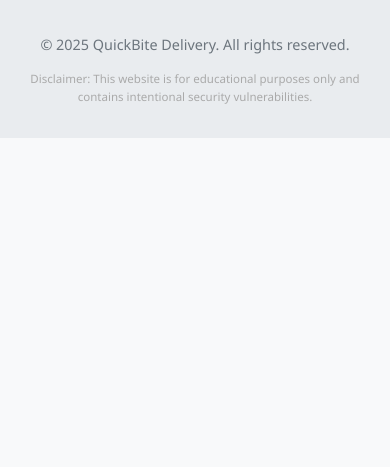
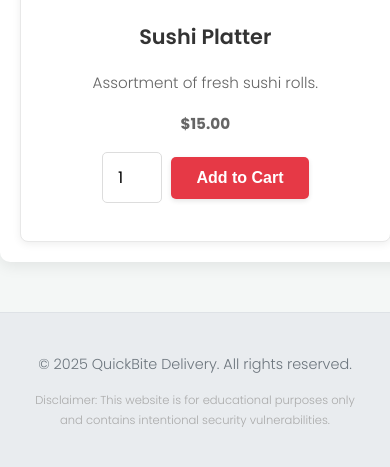
Before and after one commit to AnthonyMuncherz/AppsDelivery, a PHP site: the page made by index.php in a window 390 px wide. Shown: the part 2193-2660 px from the top of the page. Before the commit the page ends 2331 px from the top, so only its background shows below. Run offline with PHP 8.4, Linux system fonts and the light colour scheme; data comes from the database, SQL or seed files in the repository; both versions use the stored data as it was after the commit.

Commit message:
Enhance table responsiveness and styling across multiple pages, including admin, cart, checkout, and order details. Implement fade-in animation for product cards on the homepage and update CSS for improved aesthetics and usability.

```diff
--- a/admin.php
+++ b/admin.php
@@ -101,6 +101,7 @@ $page_title = "Admin Panel - QuickBite Delivery";
             <?php if (empty($orders) && !$error_message): ?>
                 <p>No orders found.</p>
             <?php elseif (!empty($orders)): ?>
+                <div class="table-responsive">
                     <table>
                         <thead>
                             <tr>
@@ -148,6 +149,7 @@ $page_title = "Admin Panel - QuickBite Delivery";
                             <?php endforeach; ?>
                         </tbody>
                     </table>
+                </div>
             <?php endif; ?>
         </section>
 
--- a/admin_order_details.php
+++ b/admin_order_details.php
@@ -87,6 +87,7 @@ $page_title = "Order Details (#" . htmlspecialchars($order_id) . ") - Admin Pane
             <?php if (empty($order_items)): ?>
                 <p>No items found for this order (this might indicate an error).</p>
             <?php else: ?>
+                <div class="table-responsive">
                     <table>
                         <thead>
                             <tr>
@@ -107,6 +108,7 @@ $page_title = "Order Details (#" . htmlspecialchars($order_id) . ") - Admin Pane
                             <?php endforeach; ?>
                         </tbody>
                     </table>
+                </div>
             <?php endif; ?>
          <?php elseif(!$error_message): ?>
              <p>Order not found.</p>
--- a/cart.php
+++ b/cart.php
@@ -156,6 +156,7 @@ $page_title = "Shopping Cart - QuickBite Delivery";
         <?php else: ?>
             <form action="cart.php" method="post"> <!-- Single form for updates/removals -->
                  <input type="hidden" name="action" id="cart_action" value="update"> <!-- Default action -->
+                <div class="table-responsive"> <!-- Added responsive wrapper -->
                     <table>
                         <thead>
                             <tr>
@@ -194,6 +195,7 @@ $page_title = "Shopping Cart - QuickBite Delivery";
                             <?php endforeach; ?>
                         </tbody>
                     </table>
+                </div> <!-- Close responsive wrapper -->
              </form> <!-- End Form -->
 
             <div class="cart-total">
--- a/checkout.php
+++ b/checkout.php
@@ -130,6 +130,7 @@ $page_title = "Checkout - QuickBite Delivery";
             <a href="index.php" class="btn">Back to Home</a>
         <?php else: ?>
             <h3>Order Summary</h3>
+            <div class="table-responsive">
                 <table>
                     <thead>
                         <tr>
@@ -156,6 +157,7 @@ $page_title = "Checkout - QuickBite Delivery";
                         </tr>
                     </tfoot>
                 </table>
+            </div>
 
             <h3>Simulated Payment</h3>
             <p>Please enter dummy payment details to complete the order.</p>
--- a/css/style.css
+++ b/css/style.css
@@ -1,39 +1,48 @@
+@import url('https://fonts.googleapis.com/css2?family=Poppins:wght@300;400;600;700&display=swap');
+
 body {
-    font-family: 'Segoe UI', Tahoma, Geneva, Verdana, sans-serif;
+    font-family: 'Poppins', sans-serif;
     margin: 0;
     padding: 0;
-    background-color: #f8f9fa;
-    color: #333;
-    line-height: 1.6;
+    background-color: #f4f7f6; /* Lighter grey */
+    color: #444; /* Darker grey for text */
+    line-height: 1.7;
+    font-weight: 300;
 }
 
 .container {
-    width: 80%;
-    margin: 20px auto;
-    padding: 20px;
+    width: 85%; /* Slightly wider */
+    max-width: 1200px; /* Max width */
+    margin: 30px auto;
+    padding: 30px;
     background-color: #fff;
-    box-shadow: 0 2px 4px rgba(0, 0, 0, 0.1);
-    border-radius: 8px;
+    box-shadow: 0 4px 15px rgba(0, 0, 0, 0.08); /* Softer shadow */
+    border-radius: 10px;
 }
 
 header {
-    background-color: #dc3545; /* Red theme for delivery */
+    background: linear-gradient(135deg, #e63946, #c12a36); /* Gradient red */
     color: #fff;
-    padding: 1rem 0;
+    padding: 1.5rem 0;
     text-align: center;
-    margin-bottom: 20px;
+    margin-bottom: 0; /* Remove bottom margin */
+    border-bottom: 4px solid #a71d2a;
 }
 
 header h1 {
     margin: 0;
-    font-size: 2.5em;
+    font-size: 2.8em;
+    font-weight: 700;
+    letter-spacing: 1px;
 }
 
 nav {
-    background-color: #c82333; /* Darker red */
-    padding: 0.5rem 0;
+    background-color: #fff; /* White background */
+    padding: 0.8rem 0;
     text-align: center;
-    margin-bottom: 20px;
+    margin-bottom: 30px;
+    box-shadow: 0 2px 5px rgba(0,0,0,0.05);
+    border-bottom: 1px solid #eee;
 }
 
 nav ul {
@@ -44,47 +53,82 @@ nav ul {
 
 nav ul li {
     display: inline-block;
-    margin: 0 15px;
+    margin: 0 20px;
 }
 
 nav ul li a {
-    color: #fff;
+    color: #e63946; /* Use theme red for links */
     text-decoration: none;
-    font-weight: bold;
-    padding: 5px 10px;
-    transition: background-color 0.3s ease;
-    border-radius: 4px;
+    font-weight: 600;
+    padding: 8px 15px;
+    transition: all 0.3s ease;
+    border-radius: 5px;
+    position: relative;
+}
+
+nav ul li a::after {
+    content: '';
+    position: absolute;
+    width: 0;
+    height: 2px;
+    display: block;
+    margin-top: 5px;
+    right: 0;
+    background: #e63946;
+    transition: width 0.3s ease;
+    -webkit-transition: width 0.3s ease;
+}
+
+nav ul li a:hover::after,
+nav ul li a.active::after {
+     width: 100%;
+     left: 0;
+     background-color: #c12a36;
 }
 
 nav ul li a:hover,
 nav ul li a.active {
-    background-color: #a71d2a;
+    color: #c12a36; /* Darker red on hover/active */
 }
 
 
 h1, h2, h3 {
-    color: #343a40;
-    margin-bottom: 15px;
+    color: #333;
+    margin-bottom: 20px;
+    font-weight: 600;
+}
+
+h2 {
+    font-size: 1.8em;
+    border-bottom: 2px solid #f0f0f0;
+    padding-bottom: 10px;
+}
+
+h3 {
+     font-size: 1.4em;
 }
 
 a {
-    color: #dc3545;
+    color: #e63946;
     text-decoration: none;
+    transition: color 0.3s ease;
 }
 
 a:hover {
-    text-decoration: underline;
+    color: #c12a36;
+    text-decoration: none; /* Remove underline */
 }
 
 /* Forms */
 form {
-    margin-bottom: 20px;
+    margin-bottom: 25px;
 }
 
 label {
     display: block;
-    margin-bottom: 5px;
-    font-weight: bold;
+    margin-bottom: 8px;
+    font-weight: 600;
+    color: #555;
 }
 
 input[type="text"],
@@ -94,135 +138,269 @@ input[type="email"],
 textarea,
 select {
     width: 100%;
-    padding: 10px;
-    margin-bottom: 15px;
-    border: 1px solid #ccc;
-    border-radius: 4px;
+    padding: 12px 15px;
+    margin-bottom: 18px;
+    border: 1px solid #ddd;
+    border-radius: 5px;
     box-sizing: border-box;
+    transition: border-color 0.3s ease;
+    font-family: 'Poppins', sans-serif;
+    font-size: 1em;
+}
+
+input[type="text"]:focus,
+input[type="password"]:focus,
+input[type="number"]:focus,
+input[type="email"]:focus,
+textarea:focus,
+select:focus {
+    outline: none;
+    border-color: #e63946;
+    box-shadow: 0 0 0 2px rgba(230, 57, 70, 0.2);
 }
 
 button[type="submit"],
 .btn {
-    background-color: #dc3545;
+    background-color: #e63946;
     color: white;
-    padding: 10px 20px;
+    padding: 12px 25px;
     border: none;
-    border-radius: 4px;
+    border-radius: 5px;
     cursor: pointer;
     font-size: 1em;
-    transition: background-color 0.3s ease;
-    text-decoration: none; /* For link styled as button */
-    display: inline-block; /* For link styled as button */
+    font-weight: 600;
+    transition: background-color 0.3s ease, transform 0.1s ease;
+    text-decoration: none;
+    display: inline-block;
+    box-shadow: 0 2px 5px rgba(0,0,0,0.1);
 }
 
 button[type="submit"]:hover,
 .btn:hover {
-    background-color: #c82333;
+    background-color: #c12a36;
+    transform: translateY(-2px);
+    box-shadow: 0 4px 8px rgba(0,0,0,0.15);
+}
+
+button[type="submit"]:active,
+.btn:active {
+    transform: translateY(0);
+    box-shadow: 0 2px 5px rgba(0,0,0,0.1);
 }
 
 /* Product Listing */
 .product-grid {
     display: grid;
-    grid-template-columns: repeat(auto-fit, minmax(250px, 1fr));
-    gap: 20px;
+    grid-template-columns: repeat(auto-fill, minmax(280px, 1fr)); /* Slightly larger cards */
+    gap: 30px;
 }
 
 .product-card {
     background-color: #fff;
-    border: 1px solid #eee;
+    border: 1px solid #e8e8e8;
     border-radius: 8px;
-    padding: 15px;
+    padding: 0; /* Remove padding, control internally */
     text-align: center;
-    box-shadow: 0 1px 3px rgba(0,0,0,0.05);
-    transition: box-shadow 0.3s ease;
+    box-shadow: 0 2px 8px rgba(0,0,0,0.07);
+    transition: box-shadow 0.3s ease, transform 0.3s ease;
+    overflow: hidden; /* Ensure image corners match border radius */
+    display: flex;
+    flex-direction: column;
 }
 
 .product-card:hover {
-    box-shadow: 0 4px 8px rgba(0,0,0,0.1);
+    box-shadow: 0 6px 16px rgba(0,0,0,0.12);
+    transform: translateY(-5px);
 }
+
+/* Add styles for fade-in animation */
+.fade-in {
+    opacity: 0;
+    transition: opacity 0.8s ease-in-out;
+}
+
+.fade-in.visible {
+    opacity: 1;
+}
+/* End animation styles */
 
 .product-card img {
     max-width: 100%;
-    height: 150px; /* Fixed height */
-    object-fit: cover; /* Scale image nicely */
-    border-radius: 4px;
-    margin-bottom: 10px;
+    height: 200px; /* Increased height */
+    object-fit: cover;
+    /* border-radius: 4px; */ /* Remove radius, let container handle it */
+    margin-bottom: 0; /* Remove bottom margin */
+    display: block;
+}
+
+.product-card .product-info {
+    padding: 20px;
+    flex-grow: 1; /* Allow info to take remaining space */
+    display: flex;
+    flex-direction: column;
+    justify-content: space-between; /* Push button to bottom */
 }
 
 .product-card h3 {
-    font-size: 1.2em;
-    margin-bottom: 5px;
+    font-size: 1.3em;
+    margin-top: 0;
+    margin-bottom: 10px;
+    color: #333;
 }
 
 .product-card p {
-    color: #555;
-    margin-bottom: 10px;
-    font-size: 0.9em;
+    color: #666;
+    margin-bottom: 15px;
+    font-size: 0.95em;
+    flex-grow: 1; /* Allow description to push price/button down */
 }
 
 .product-price {
-    font-weight: bold;
-    color: #28a745; /* Green for price */
-    font-size: 1.1em;
+    font-weight: 700;
+    color: #28a745;
+    font-size: 1.2em;
     margin-bottom: 15px;
 }
 
-/* Cart Table */
+.product-card form {
+    margin-bottom: 0; /* Remove default form margin */
+    margin-top: auto; /* Push form to bottom */
+}
+
+/* Cart Table / Generic Table */
 table {
     width: 100%;
     border-collapse: collapse;
-    margin-bottom: 20px;
+    margin-bottom: 25px;
+    background-color: #fff;
+    box-shadow: 0 2px 5px rgba(0,0,0,0.05);
 }
 
 table th, table td {
-    border: 1px solid #ddd;
-    padding: 12px;
+    border: 1px solid #e8e8e8;
+    padding: 15px;
     text-align: left;
+    vertical-align: middle;
 }
 
 table th {
-    background-color: #f2f2f2;
-    font-weight: bold;
+    background-color: #f8f9fa;
+    font-weight: 600;
+    color: #555;
+    font-size: 0.9em;
+    text-transform: uppercase;
+}
+
+table td img {
+    max-width: 60px;
+    height: auto;
+    border-radius: 4px;
+}
+
+table tbody tr:nth-child(even) {
+    background-color: #fdfdfd;
+}
+
+table tbody tr:hover {
+    background-color: #f5f5f5;
 }
 
 .cart-total {
     text-align: right;
-    font-size: 1.2em;
+    font-size: 1.4em;
     font-weight: bold;
-    margin-top: 20px;
+    margin-top: 25px;
+    padding: 15px;
+    background-color: #f8f9fa;
+    border-radius: 5px;
 }
 
 /* Messages */
 .message {
-    padding: 15px;
-    margin-bottom: 20px;
-    border-radius: 4px;
+    padding: 15px 20px;
+    margin-bottom: 25px;
+    border-radius: 5px;
+    border: 1px solid transparent;
+    font-weight: 400;
 }
 
 .message.success {
-    background-color: #d4edda;
-    color: #155724;
-    border: 1px solid #c3e6cb;
+    background-color: #d1e7dd;
+    color: #0f5132;
+    border-color: #badbcc;
 }
 
 .message.error {
     background-color: #f8d7da;
-    color: #721c24;
-    border: 1px solid #f5c6cb;
+    color: #842029;
+    border-color: #f5c2c7;
 }
 
 .message.info {
-    background-color: #cce5ff;
-    color: #004085;
-    border: 1px solid #b8daff;
+    background-color: #cff4fc;
+    color: #055160;
+    border-color: #b6effb;
 }
 
 footer {
     text-align: center;
-    margin-top: 40px;
-    padding: 20px;
+    margin-top: 50px;
+    padding: 25px;
     background-color: #e9ecef;
     color: #6c757d;
     font-size: 0.9em;
     border-top: 1px solid #dee2e6;
 }
+
+/* Responsive adjustments */
+@media (max-width: 768px) {
+    .container {
+        width: 95%;
+        padding: 20px;
+    }
+
+    header h1 {
+        font-size: 2em;
+    }
+
+    nav ul li {
+        margin: 0 10px;
+    }
+
+    .product-grid {
+        grid-template-columns: repeat(auto-fill, minmax(250px, 1fr));
+    }
+
+    table th,
+    table td {
+        padding: 10px;
+    }
+}
+
+@media (max-width: 480px) {
+    nav ul li {
+        display: block; /* Stack nav items */
+        margin: 10px 0;
+    }
+
+    .product-grid {
+        grid-template-columns: 1fr; /* Single column */
+    }
+
+    /* Make table scrollable on small screens */
+    .table-responsive {
+        overflow-x: auto;
+        -webkit-overflow-scrolling: touch;
+    }
+    table {
+        min-width: 600px; /* Force table width */
+    }
+}
+
+/* Utility for responsive tables */
+.table-responsive {
+    display: block;
+    width: 100%;
+    overflow-x: auto;
+    -webkit-overflow-scrolling: touch;
+}
--- a/index.php
+++ b/index.php
@@ -44,21 +44,25 @@ $page_title = "Home - QuickBite Delivery";
 
         <div class="product-grid">
             <?php foreach ($products as $product): ?>
-                <div class="product-card">
+                <div class="product-card fade-in">
                     <?php if (!empty($product['image']) && file_exists($product['image'])): ?>
                          <img src="<?php echo htmlspecialchars($product['image']); ?>" alt="<?php echo htmlspecialchars($product['name']); ?>">
                     <?php else: ?>
                         <img src="images/default.png" alt="Default Image"> <!-- Provide a default image -->
                     <?php endif; ?>
+                    <div class="product-info">
+                        <div>
                             <h3><?php echo htmlspecialchars($product['name']); ?></h3>
                             <p><?php echo htmlspecialchars($product['description']); ?></p>
                             <p class="product-price">$<?php echo number_format($product['price'], 2); ?></p>
+                        </div>
                         <form action="cart.php" method="post">
                             <input type="hidden" name="action" value="add">
                             <input type="hidden" name="product_id" value="<?php echo $product['id']; ?>">
                             <input type="number" name="quantity" value="1" min="1" style="width: 60px; display: inline-block; margin-right: 5px;">
                             <button type="submit" class="btn">Add to Cart</button>
                         </form>
+                    </div>
                 </div>
             <?php endforeach; ?>
         </div>
@@ -69,5 +73,21 @@ $page_title = "Home - QuickBite Delivery";
         <p>&copy; <?php echo date('Y'); ?> QuickBite Delivery. All rights reserved.</p>
          <p style="font-size: 0.8em; color: #aaa;">Disclaimer: This website is for educational purposes only and contains intentional security vulnerabilities.</p>
     </footer>
+
+    <!-- JavaScript for fade-in animation -->
+    <script>
+        document.addEventListener('DOMContentLoaded', function() {
+            const elements = document.querySelectorAll('.fade-in');
+            // Trigger fade-in after a short delay to ensure rendering
+            setTimeout(() => {
+                 elements.forEach((el, index) => {
+                    // Optional: Add a slight delay for each subsequent card
+                    setTimeout(() => {
+                        el.classList.add('visible');
+                    }, index * 100); // Stagger the animation slightly
+                });
+            }, 100);
+        });
+    </script>
 </body>
 </html>
```
Also changed, not shown: db/delivery_app.sqlite (added). Lines whose indentation alone changed are shown as unchanged.
